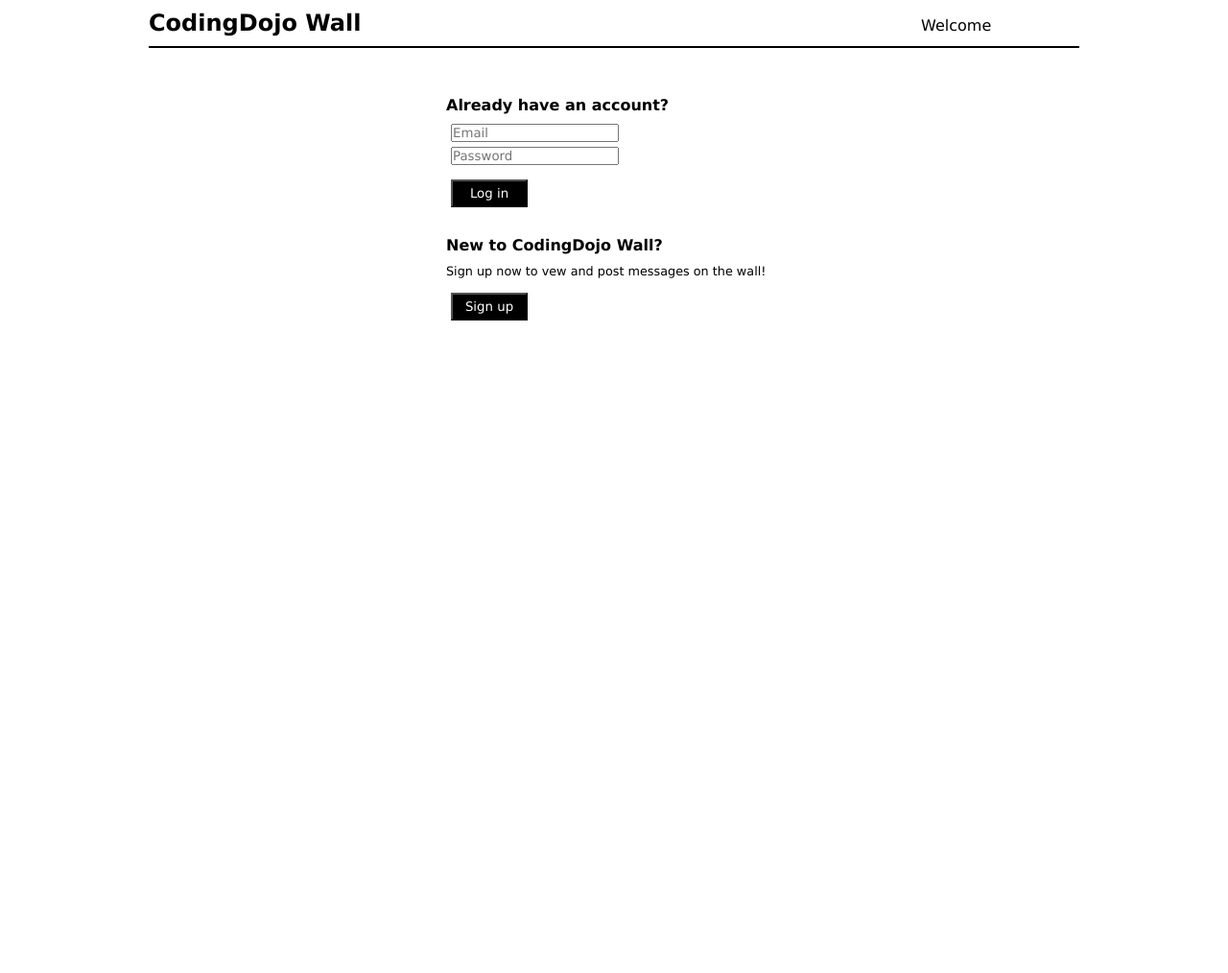
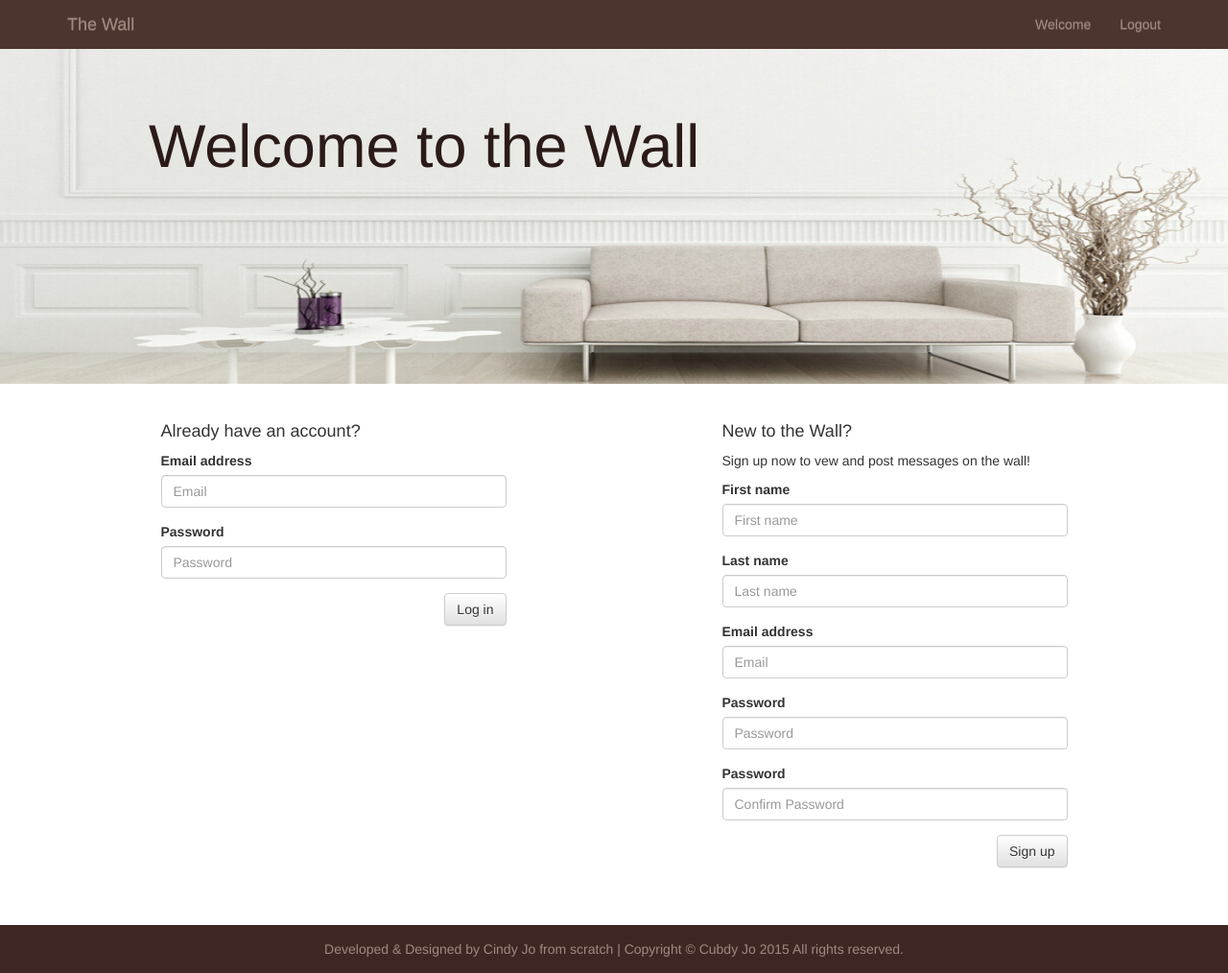
Before and after one commit to cindyjo/the_wall, a PHP site: page / in a window 1280 px wide. Shown: the whole page at 96% size. Before the commit the page ends 334 px from the top, so only its background shows below. Run offline with PHP 8.4, Linux system fonts and the light colour scheme; some libraries are stand-ins or nearby versions.

Commit message:
Added partial folders with _html_footer.php / _html_geader.php, _navbar.php and styling with bootstrap

```diff
--- a/index.php
+++ b/index.php
@@ -5,48 +5,102 @@ session_start();
 <!DOCTYPE html>
 <html>
 <head>
-	<title>CodingDojo Wall Main</title>
-	<meta charset="UTF-8">
-	<link rel="stylesheet" type="text/css" href="style.css">
+	<title>Welcome to the Wall</title>
+	<?php
+		include('partials/_html_header.php');
+	?>
 </head>
 <body>
-	<div id = "wrapper">
-		<div id="header">
-			<h2>CodingDojo Wall</h2>
-			<p>Welcome</p>
+<?php
+	include('partials/_navbar.php');
+?>
+    <div id ="bg" class="jumbotron" >
+    	<div id ="jumbo" class="container">
+     		<h1>Welcome to the Wall</h1>
     	</div>
-<?php 	if(isset($_SESSION['success']))
+    </div>
+	<div id="welcome_cont" class="container">
+		<div class="row">
+			<div class="col-md-4 col-md-offset-1">
+<?php 		if(isset($_SESSION['success']))
 			{
 ?>
 				<p class="success"><?=$_SESSION['success']?></p>
-<?php 		unset($_SESSION['success']);
+
+<?php 			unset($_SESSION['success']);
 			}
 ?>
-		<div id = "login">
 			<h4>Already have an account?</h4>
-			<form action="process.php" method="post">
-				<input type="hidden" name="action" value="login">
-				<input type="text" name="email" placeholder="Email">
-				<input type="password" name="password" placeholder ="Password">
-				<input id="login_submit" type="submit" value="Log in">
-			</form>
-		</div>  <!-- end of login -->
-<?php 	if(isset($_SESSION['login_errors']))
-		{?>
-			<div id="errors">
-<?php			foreach($_SESSION['login_errors'] AS $error)
+
+<?php 		if(isset($_SESSION['login_errors']))
+			{
+				foreach($_SESSION['login_errors'] AS $error)
 				{
 ?>					<p class="error">*** <?= $error ?></p>
 <?php			}
 				unset($_SESSION['login_errors']);
-?>			</div>
-<?php 	} ?>
+			}
+?>
+			<form action="process.php" method="post">
+				<input type="hidden" name="action" value="login">
+				<div class="form-group">
+					<label for="email">Email address</label>
+					<input type="email" name="email" class="form-control" id="email" placeholder="Email">
+				</div>
+				<div class="form-group">
+					<label for="password">Password</label>
+					<input type="password" name="password" class="form-control" id="password" placeholder="Password">
+				</div>
+				<button type="submit" class="btn btn-default pull-right">Log in</button>
+			</form>
+			</div>  <!-- end column -->
 
-		<div id="to_signup">
-			<h4>New to CodingDojo Wall?</h4>
+			<div class="col-md-4 col-md-offset-2">
+				<h4>New to the Wall?</h4>
 				<p>Sign up now to vew and post messages on the wall!</p>
-			<a href="./signup.php"><button type="button">Sign up</button></a>
-		</div><!-- end of signup-->
-	</div> <!-- end of wrapper -->
+<?php 			if(isset($_SESSION['signup_errors']))
+				{?>
+					<div id="errors">
+<?php				foreach($_SESSION['signup_errors'] AS $error)
+					{
+?>						<p class="error">*** <?= $error ?></p>
+<?php				}
+						unset($_SESSION['signup_errors']);
+?>					</div>
+<?php 			} ?>
+				<form action="process.php" method="post">
+					<input type="hidden" name="action" value="signup">
+					<div class="form-group">
+						<label for="first_name">First name</label>
+						<input type="text" name="first_name" class="form-control" id="first_name" placeholder="First name">
+					</div>
+					<div class="form-group">
+						<label for="last_name">Last name</label>
+						<input type="text" name="last_name" class="form-control" id="last_name" placeholder="Last name">
+					</div>
+					<div class="form-group">
+						<label for="email">Email address</label>
+						<input type="email" name="email" class="form-control" id="email" placeholder="Email">
+					</div>
+					<div class="form-group">
+						<label for="password">Password</label>
+						<input type="password" name="password" class="form-control" id="password" placeholder="Password">
+					</div>
+					<div class="form-group">
+						<label for="passconf">Password</label>
+						<input type="password" name="passconf" class="form-control" id="passconf" placeholder="Confirm Password">
+					</div>
+					<button type="submit" class="btn btn-default pull-right">Sign up</button>
+				</form>
+			</div>  <!--end of column-->
+		</div>	<!--end of row-->
+	</div>  <!--end of container-->
+	<?php
+		include('partials/_html_footer.php');
+	?>
+
+	<script src="https://ajax.googleapis.com/ajax/libs/jquery/1.11.3/jquery.min.js"></script>
+    <!-- Include all compiled plugins (below), or include individual files as needed -->
+    <script src="js/bootstrap.min.js"></script>
 </body>
 </html>
--- /dev/null
+++ b/partials/_html_footer.php
@@ -0,0 +1,5 @@
+<div id="footer">
+ 	<div id="footer_cont" class="container">
+    	<p> Developed & Designed by Cindy Jo from scratch | Copyright © Cubdy Jo 2015 All rights reserved.</p>
+ 	</div>
+</div>
--- /dev/null
+++ b/partials/_html_header.php
@@ -0,0 +1,15 @@
+<meta charset="UTF-8">
+<link rel="stylesheet" type="text/css" href="static/style.css">
+<!-- jQuery (necessary for Bootstrap's JavaScript plugins) -->
+<script src="https://ajax.googleapis.com/ajax/libs/jquery/1.11.3/jquery.min.js"></script>
+<!-- Include all compiled plugins (below), or include individual files as needed -->
+<script src="js/bootstrap.min.js"></script>
+<!-- Latest compiled and minified CSS -->
+
+<link rel="stylesheet" href="https://maxcdn.bootstrapcdn.com/bootstrap/3.3.5/css/bootstrap.min.css">
+
+<!-- Optional theme -->
+<link rel="stylesheet" href="https://maxcdn.bootstrapcdn.com/bootstrap/3.3.5/css/bootstrap-theme.min.css">
+
+<!-- Latest compiled and minified JavaScript -->
+<script src="https://maxcdn.bootstrapcdn.com/bootstrap/3.3.5/js/bootstrap.min.js"></script>
--- /dev/null
+++ b/partials/_navbar.php
@@ -0,0 +1,22 @@
+<nav id="main_nav" class="navbar  navbar-fixed-top">
+	<div class="container">
+		<div class="navbar-header">
+			<button type="button" class="navbar-toggle collapsed" data-toggle="collapse" data-target="#navbar" aria-expanded="false" aria-controls="navbar">
+  				<span class="sr-only">Toggle navigation</span>
+  				<span class="icon-bar"></span>
+  				<span class="icon-bar"></span>
+  				<span class="icon-bar"></span>
+			</button>
+			<a class="navbar-brand" href="/">The Wall</a>
+		</div>
+
+		<div class="navbar-right">
+  			<div id="navbar" class="collapse navbar-collapse">
+        		<ul class="nav navbar-nav">
+          			<li><a href="#">Welcome</a></li>
+          			<li><a href="#about">Logout</a></li>
+        		</ul>
+  			</div>
+  		</div>
+  	</div>
+</nav>
--- a/process.php
+++ b/process.php
@@ -2,6 +2,7 @@
 session_start();
 require_once("new-connection.php");
 global $connection;
+date_default_timezone_set('America/Los_Angeles');
 
 // var_dump($_POST);
 // die();
@@ -74,7 +75,7 @@ if(isset($_POST['action']) && $_POST['action'] == "signup")
 	if(count($signup_errors) > 0)
 	{
 		$_SESSION['signup_errors'] = $signup_errors;
-		header("Location: signup.php");
+		header("Location: index.php");
 		exit();
 	}
 	else
--- /dev/null
+++ b/static/style.css
@@ -0,0 +1,104 @@
+
+/*navbar extra styling*/
+.navbar-brand, #navbar ul  li a {
+	color:#a1887f;
+}
+.navbar-brand:hover {
+	color: #d7ccc8 ;
+}
+
+#main_nav{
+	color: #bcaaa4;
+	background-color: #4e342e;
+}
+#bg{
+	background: url('/static/wall_1.jpg') no-repeat center center;
+	background-size: 100% 100%;
+	height: 350px;
+	margin-top: 50px;
+}
+/* Welcome pate, jumbotron styling*/
+#welcome_cont {
+	padding-bottom: 60px;
+}
+#jumbo {
+	padding-left: 100px;
+}
+#jumbo h1{
+	color: #2B1B18;
+}
+
+
+h4{
+	margin-bottom: 10px;
+}
+/*main page styling*/
+#main_cont{
+	margin-top: 50px;
+	background-color: #F3F0EE;
+	width: 100%;
+	padding: 0px 50px 60px;
+}
+
+#post_submit{
+	width: 120px;
+	margin-left: 730px;
+}
+#comment_submit{
+	width: 120px;
+	margin-left: 600px;
+}
+
+a {
+	text-decoration: none;
+}
+#post textarea {
+	width: 850px;
+	height: 50px;
+	overflow: scroll;
+}
+#signup_page form {
+	margin-left: 50px;
+	margin-top: 30px;
+}
+.error {
+	display: block;
+	font-size: .7em;
+	color: red;
+}
+.success {
+	color: green;
+}
+
+#print_messages p{
+	margin-left: 30px;
+	margin-bottom: 30px;
+}
+#comments textarea {
+	width: 720px;
+	height: 40px;
+	overflow: scroll;
+}
+
+#comments, #comments form {
+	margin-left: 30px;
+	color: blue;
+}
+h5 {
+	margin-bottom: 10px;
+}
+#comments_title {
+	font-size: .9em;
+	margin-bottom: 10px;
+}
+.comment {
+	font-size: .85em;
+}
+/*footer */
+#footer{
+	background-color: #3e2723;
+	padding-top: 15px;
+	padding-bottom: 5px;
+	text-align: center;
+	color: #a1887f;
+}
--- a/style.css
+++ /dev/null
@@ -1,111 +0,0 @@
-*{
-	margin: 0px auto;
-	padding: 0px;
-	font-family: Verdana;
-}
-#wrapper {
-	width: 970px;
-}
-h2, #header p {
-	display: inline-block;
-}
-h2 {
-	width: 800px;
-}
-#header {
-	padding: 10px 0px;
-	margin-bottom: 15px;
-	border-bottom: 2px solid;
-}
-
-#login, #to_signup, #signup_page {
-	width: 350px;
-}
-
-h4{
-	margin-bottom: 10px;
-}
-input, button {
-	display: block;
-	margin: 5px;
-
-}
-#to_signup p {
-	font-size: .8em;
-}
-#to_signup{
-	margin-bottom: 20px;
-}
-#login_submit, button, #signup_submit, #post_submit, #comment_submit {
-	background-color: black;
-	color: white;
-	padding: 5px 8px;
-	width: 80px;
-	text-align: center;
-	margin-top: 15px;
-}
-#post_submit{
-	width: 120px;
-	margin-left: 730px;
-}
-#comment_submit{
-	width: 120px;
-	margin-left: 600px;
-}
-#login, #signup_page {
-	margin-top: 50px;
-	margin-bottom: 30px;
-}
-
-a {
-	text-decoration: none;
-}
-#post textarea {
-	width: 850px;
-	height: 50px;
-	overflow: scroll;
-}
-#signup_page form {
-	margin-left: 50px;
-	margin-top: 30px;
-}
-.error {
-	display: block;
-	font-size: .7em;
-	color: red;
-}
-.success {
-	color: green;
-	width: 400px;
-
-}
-#errors {
-	border: 1px solid grey;
-	width: 400px;
-	padding: 10px;
-	margin-bottom: 20px;
-}
-#print_messages p{
-	margin-left: 30px;
-	margin-bottom: 30px;
-}
-#comments textarea {
-	width: 720px;
-	height: 40px;
-	overflow: scroll;
-}
-
-#comments, #comments form {
-	margin-left: 30px;
-	color: blue;
-}
-h5 {
-	margin-bottom: 10px;
-}
-#comments_title {
-	font-size: .9em;
-	margin-bottom: 10px;
-}
-.comment {
-	font-size: .85em;
-}
```
Also changed, not shown: main.php (+15 -9 lines), signup.php (+7 -5 lines), static/wall_1.jpg (added), static/wall_2.jpg (added). Lines whose indentation alone changed are shown as unchanged.
